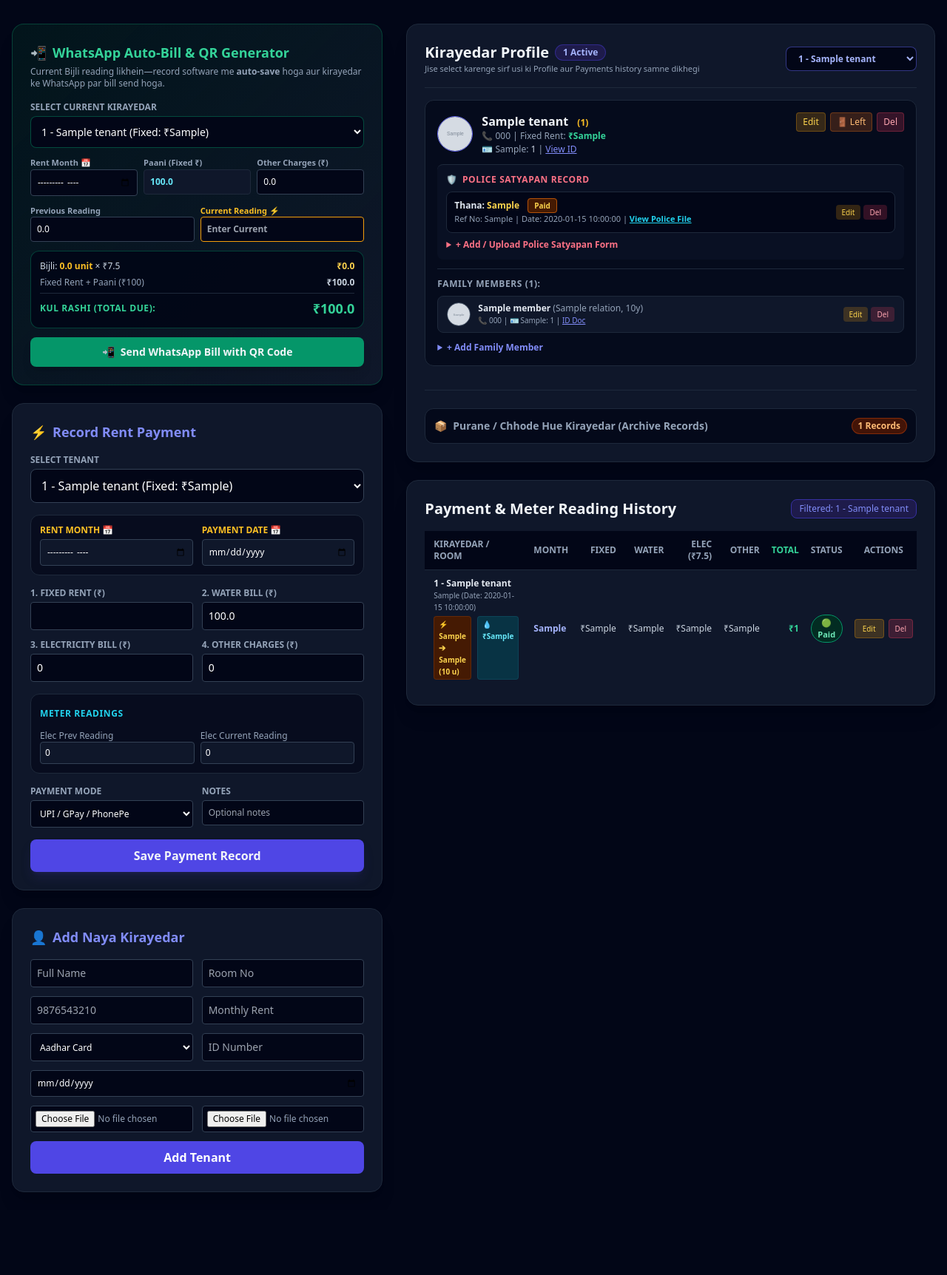
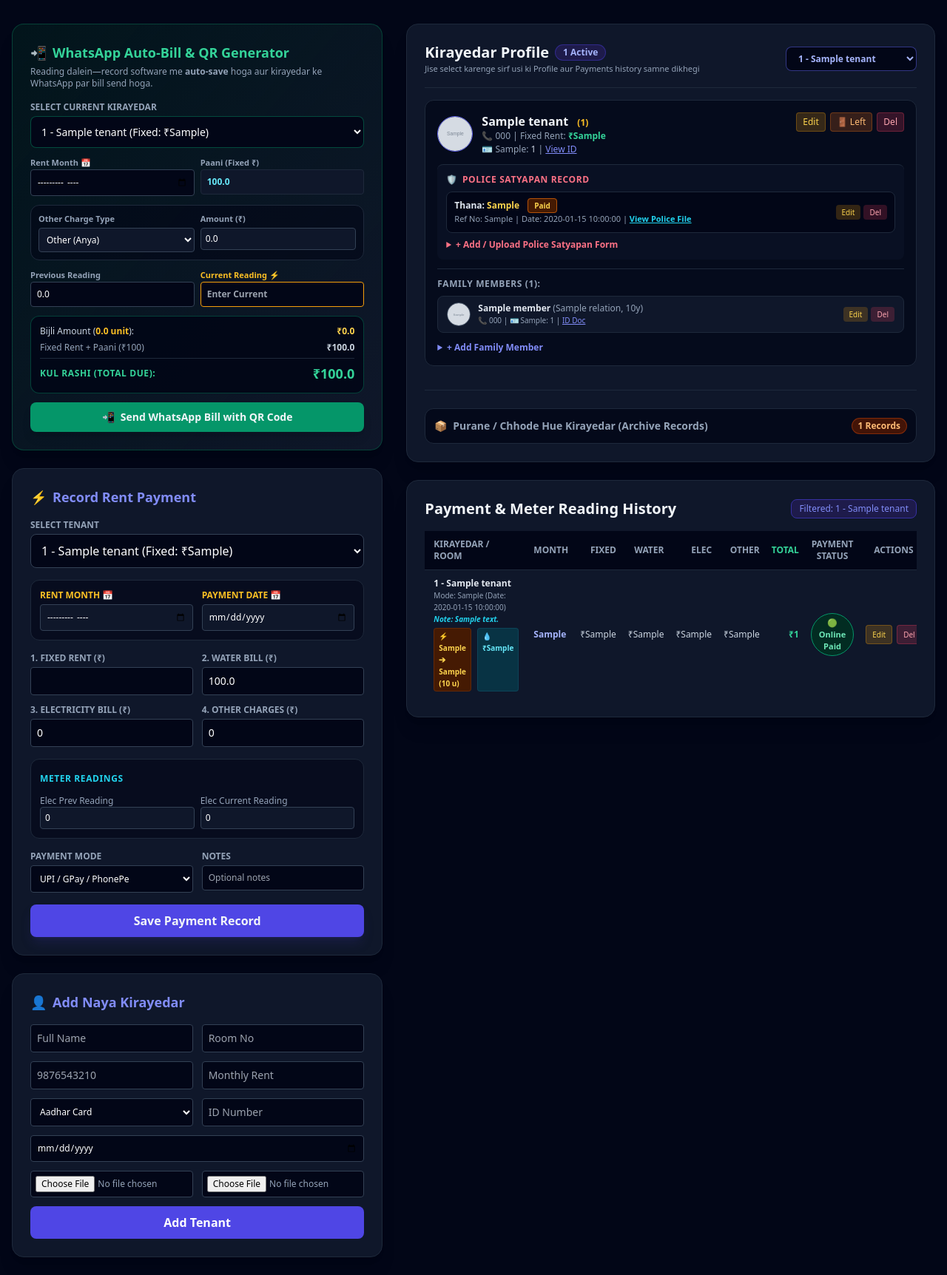
Before and after one commit to ntn9528146/rent-manager, a FastAPI app: template app/templates/index.html in a window 1280 px wide. Shown: the part 97-1821 px from the top of the page at 74% size. Before the commit the page ends 1709 px from the top, so only its background shows below. Run offline with FastAPI, Linux system fonts and the light colour scheme; the template is opened without the code that fills it: most values are stand-ins (such as "Sample title", 1, 10 or a date in 2020); grey boxes marked "Sample" are stand-in pictures; parts of the project's set-up code (start-up, migrations or seed data) failed here and were passed over; some libraries are stand-ins or nearby versions.

Commit message:
Update WhatsApp message format, add Water Tanker option, and implement Cash Paid receiver tracking

```diff
--- a/app/routes/whatsapp_billing.py
+++ b/app/routes/whatsapp_billing.py
@@ -33,6 +33,7 @@ async def send_whatsapp_bill(
     prev_reading: float = Form(0.0),
     unit_rate: float = Form(DEFAULT_ELEC_UNIT_RATE),
     water_bill: float = Form(DEFAULT_WATER_BILL),
+    other_type: str = Form("Other"),
     other_charges: float = Form(0.0),
     db: AsyncSession = Depends(get_db)
 ):
@@ -50,6 +51,7 @@ async def send_whatsapp_bill(
     formatted_month = format_month_name(for_month)
 
     # 1. AUTO-SAVE RECORD IN DATABASE (With Status = Pending)
+    notes_val = f"WhatsApp Bill ({other_type}: ₹{other_amt})" if other_amt > 0 else "Generated via WhatsApp Auto-Bill"
     try:
         payment = RentPayment(
             tenant_id=tenant_id,
@@ -64,9 +66,9 @@ async def send_whatsapp_bill(
             water_curr_reading=0.0,
             for_month=for_month.strip(),
             payment_date=date.today(),
-            payment_mode="UPI",
+            payment_mode="Pending",
             status="Pending",
-            notes="Generated via WhatsApp Auto-Bill"
+            notes=notes_val
         )
         db.add(payment)
         await db.commit()
@@ -88,26 +90,29 @@ async def send_whatsapp_bill(
             water_curr_reading=0.0,
             for_month=for_month.strip(),
             payment_date=date.today(),
-            payment_mode="UPI",
+            payment_mode="Pending",
             status="Pending",
-            notes="Generated via WhatsApp Auto-Bill"
+            notes=notes_val
         )
         db.add(payment)
         await db.commit()
 
-    # 2. UPI Intent URL & Clean Instant QR Code
+    # 2. Dynamic UPI & QR Code URL
     upi_url = f"upi://pay?pa={YOUR_UPI_ID}&pn={urllib.parse.quote(YOUR_NAME)}&am={total_due}&cu=INR&tn=Rent-{urllib.parse.quote(formatted_month)}"
     qr_view_url = f"https://api.qrserver.com/v1/create-qr-code/?size=400x400&data={urllib.parse.quote(upi_url)}"
 
+    other_label = "Water Tanker" if other_type == "Water Tanker" else "Anya Charges"
+
+    # Message me rate/unit nahi aayega, seedhe previous, current, units aur amount
     msg = (
         f"🏠 *RENT & UTILITY BILL*\n"
         f"----------------------------------\n"
         f"Kirayedar: *{tenant.name}*\n"
         f"Month: *{formatted_month}*\n\n"
         f"1. Fixed Rent: *₹{fixed_rent}*\n"
-        f"2. Bijli ({prev_reading} se {curr_reading} = {units} unit @ ₹{unit_rate}): *₹{elec_amount}*\n"
+        f"2. Bijli Bill (Last: {prev_reading} se Curr: {curr_reading} | {units} unit): *₹{elec_amount}*\n"
         f"3. Paani Charges (Fixed): *₹{water_bill}*\n"
-        f"4. Anya Charges: *₹{other_amt}*\n"
+        f"4. {other_label}: *₹{other_amt}*\n"
         f"----------------------------------\n"
         f"👉 *KUL RASHI (TOTAL DUE): ₹{total_due}*\n"
         f"----------------------------------\n\n"
@@ -124,11 +129,24 @@ async def send_whatsapp_bill(
     wa_url = f"https://wa.me/{clean_phone}?text={encoded_msg}"
     return RedirectResponse(url=wa_url, status_code=status.HTTP_303_SEE_OTHER)
 
-@router.get("/toggle-status/{payment_id}")
-async def toggle_payment_status(payment_id: int, db: AsyncSession = Depends(get_db)):
+@router.post("/update-payment-status")
+async def update_payment_status(
+    payment_id: int = Form(...),
+    pay_status: str = Form(...),
+    cash_receiver: str = Form(""),
+    db: AsyncSession = Depends(get_db)
+):
     result = await db.execute(select(RentPayment).where(RentPayment.id == payment_id))
     payment = result.scalar_one_or_none()
     if payment:
-        payment.status = "Paid" if payment.status == "Pending" else "Pending"
+        payment.status = pay_status
+        if pay_status == "Cash Paid":
+            payment.payment_mode = "Cash"
+            if cash_receiver.strip():
+                payment.notes = f"Cash given to: {cash_receiver.strip()}"
+        elif pay_status == "Online Paid":
+            payment.payment_mode = "Online / UPI"
+        else:
+            payment.payment_mode = "Pending"
         await db.commit()
     return RedirectResponse(url="/", status_code=status.HTTP_303_SEE_OTHER)
--- a/app/templates/index.html
+++ b/app/templates/index.html
@@ -31,12 +31,12 @@
             <!-- Left Column: Forms -->
             <div class="lg:col-span-5 space-y-6">
 
-                <!-- 1. INSTANT WHATSAPP BILL GENERATOR (With Live Total Pay Calculation) -->
+                <!-- 1. INSTANT WHATSAPP BILL GENERATOR (With Water Tanker/Other & Live Total) -->
                 <div class="bg-gradient-to-br from-emerald-950/40 to-slate-900 p-6 rounded-2xl border border-emerald-800/60 shadow-xl">
                     <h2 class="text-lg font-bold text-emerald-400 mb-1 flex items-center gap-2">
                         <span>📲</span> WhatsApp Auto-Bill & QR Generator
                     </h2>
-                    <p class="text-xs text-slate-400 mb-4">Current Bijli reading likhein—record software me <b>auto-save</b> hoga aur kirayedar ke WhatsApp par bill send hoga.</p>
+                    <p class="text-xs text-slate-400 mb-4">Reading dalein—record software me <b>auto-save</b> hoga aur kirayedar ke WhatsApp par bill send hoga.</p>
 
                     <form action="/billing/send-whatsapp-bill" method="POST" target="_blank" class="space-y-3">
                         <div>
@@ -48,7 +48,7 @@
                                 {% endfor %}
                             </select>
                         </div>
-                        <div class="grid grid-cols-3 gap-2">
+                        <div class="grid grid-cols-2 gap-2">
                             <div>
                                 <label class="block text-[11px] text-slate-400 font-semibold">Rent Month 📅</label>
                                 <input type="month" name="for_month" value="{{ current_month_picker }}" required class="w-full bg-slate-950 border border-slate-700 rounded p-2 text-xs text-white">
@@ -57,11 +57,23 @@
                                 <label class="block text-[11px] text-slate-400 font-semibold">Paani (Fixed ₹)</label>
                                 <input type="number" step="0.01" id="wa_water_bill" name="water_bill" value="100.0" readonly class="w-full bg-slate-900 border border-slate-800 rounded p-2 text-xs text-cyan-300 font-bold">
                             </div>
+                        </div>
+
+                        <!-- Other Charges with Dropdown Option -->
+                        <div class="grid grid-cols-2 gap-2 bg-slate-950/60 p-2.5 rounded-xl border border-slate-800">
                             <div>
-                                <label class="block text-[11px] text-slate-400 font-semibold">Other Charges (₹)</label>
-                                <input type="number" step="0.01" id="wa_other_charges" name="other_charges" value="0.0" oninput="calculateLiveTotal()" class="w-full bg-slate-950 border border-slate-700 rounded p-2 text-xs text-white">
+                                <label class="block text-[11px] text-slate-400 font-semibold mb-1">Other Charge Type</label>
+                                <select name="other_type" class="w-full bg-slate-900 border border-slate-700 rounded p-1.5 text-xs text-white">
+                                    <option value="Other" selected>Other (Anya)</option>
+                                    <option value="Water Tanker">Water Tanker</option>
+                                </select>
+                            </div>
+                            <div>
+                                <label class="block text-[11px] text-slate-400 font-semibold mb-1">Amount (₹)</label>
+                                <input type="number" step="0.01" id="wa_other_charges" name="other_charges" value="0.0" oninput="calculateLiveTotal()" class="w-full bg-slate-900 border border-slate-700 rounded p-1.5 text-xs text-white">
                             </div>
                         </div>
+
                         <div class="grid grid-cols-2 gap-2">
                             <div>
                                 <label class="block text-[11px] text-slate-400 font-semibold">Previous Reading</label>
@@ -76,7 +88,7 @@
                         <!-- LIVE BREAKUP & TOTAL DUE HIGHLIGHT BOX -->
                         <div class="bg-slate-950/90 p-3 rounded-xl border border-emerald-600/40 space-y-1.5">
                             <div class="flex items-center justify-between text-xs text-slate-300">
-                                <span>Bijli: <span id="wa_units_display" class="font-bold text-amber-400">0 unit</span> × ₹7.5</span>
+                                <span>Bijli Amount (<span id="wa_units_display" class="font-bold text-amber-400">0 unit</span>):</span>
                                 <span id="wa_elec_amt_display" class="font-semibold text-amber-300">₹0.0</span>
                             </div>
                             <div class="flex items-center justify-between text-xs text-slate-400">
@@ -421,10 +433,10 @@
                                     <th class="py-2.5 px-2">Month</th>
                                     <th class="py-2.5 px-2 text-right">Fixed</th>
                                     <th class="py-2.5 px-2 text-right">Water</th>
-                                    <th class="py-2.5 px-2 text-right">Elec (₹7.5)</th>
+                                    <th class="py-2.5 px-2 text-right">Elec</th>
                                     <th class="py-2.5 px-2 text-right">Other</th>
                                     <th class="py-2.5 px-2 text-right text-emerald-400 font-bold">Total</th>
-                                    <th class="py-2.5 px-2 text-center">Status</th>
+                                    <th class="py-2.5 px-2 text-center">Payment Status</th>
                                     <th class="py-2.5 px-2 text-center">Actions</th>
                                 </tr>
                             </thead>
@@ -433,7 +445,10 @@
                                 <tr class="payment-row hover:bg-slate-800/40 transition" data-tenant-id="{{ p.tenant.id }}">
                                     <td class="py-2.5 px-3 font-semibold text-slate-200">
                                         {{ p.tenant.room_number }} - {{ p.tenant.name }}
-                                        <div class="text-[10px] text-slate-400 font-normal">{{ p.payment_mode }} (Date: {{ p.payment_date }})</div>
+                                        <div class="text-[10px] text-slate-400 font-normal">Mode: {{ p.payment_mode }} (Date: {{ p.payment_date }})</div>
+                                        {% if p.notes %}
+                                        <div class="text-[10px] text-cyan-400 italic">Note: {{ p.notes }}</div>
+                                        {% endif %}
                                         <div class="flex gap-2 mt-1 text-[10px]">
                                             <span class="bg-amber-950 text-amber-300 px-1.5 py-0.5 rounded border border-amber-800/40">
                                                 ⚡ {{ p.elec_prev_reading }} ➔ {{ p.elec_curr_reading }} ({{ (p.elec_curr_reading - p.elec_prev_reading)|round(1) }} u)
@@ -449,15 +464,15 @@
                                     <td class="py-2.5 px-2 text-right text-slate-300">₹{{ p.electricity_bill }}</td>
                                     <td class="py-2.5 px-2 text-right text-slate-300">₹{{ p.other_charges }}</td>
                                     <td class="py-2.5 px-2 text-right font-bold text-emerald-400">₹{{ p.total_paid }}</td>
-                                    <!-- Paid / Pending Status Toggle -->
+                                    <!-- Paid / Pending Status Selector Trigger -->
                                     <td class="py-2.5 px-2 text-center">
-                                        <a href="/billing/toggle-status/{{ p.id }}" class="cursor-pointer inline-flex items-center gap-1 px-2 py-0.5 rounded-full text-[11px] font-bold border transition {% if p.status == 'Paid' %}bg-emerald-950 text-emerald-300 border-emerald-600 hover:bg-emerald-900{% else %}bg-amber-950 text-amber-300 border-amber-600 hover:bg-amber-900{% endif %}" title="Click to Switch Paid/Pending">
-                                            <span>{% if p.status == 'Paid' %}🟢 Paid{% else %}🟡 Pending{% endif %}</span>
-                                        </a>
+                                        <button type="button" onclick="openModal('status-pay-modal-{{ p.id }}')" class="cursor-pointer inline-flex items-center gap-1 px-2.5 py-1 rounded-full text-[11px] font-bold border transition {% if p.status == 'Cash Paid' %}bg-blue-950 text-blue-300 border-blue-600{% elif p.status == 'Online Paid' or p.status == 'Paid' %}bg-emerald-950 text-emerald-300 border-emerald-600{% else %}bg-amber-950 text-amber-300 border-amber-600{% endif %}">
+                                            {% if p.status == 'Cash Paid' %}💵 Cash Paid{% elif p.status == 'Online Paid' or p.status == 'Paid' %}🟢 Online Paid{% else %}🟡 Pending{% endif %}
+                                        </button>
                                     </td>
                                     <td class="py-2.5 px-2 text-center">
                                         <div class="flex items-center justify-center gap-1.5">
-                                            <button type="button" onclick="openModal('edit-pay-modal-{{ p.id }}')" class="cursor-pointer text-[10px] bg-amber-500/20 hover:bg-amber-500/40 text-amber-300 px-2.5 py-1 rounded border border-amber-500/30">Edit</button>
+                                            <button type="button" onclick="openModal('edit-pay-modal-{{ p.id }}')" class="cursor-pointer text-[10px] bg-amber-500/20 hover:bg-amber-500/40 text-amber-300 px-2 py-1 rounded border border-amber-500/30">Edit</button>
                                             <a href="/payments/{{ p.id }}/delete" onclick="return confirm('Delete payment entry?')" class="text-[10px] bg-rose-500/20 hover:bg-rose-500/40 text-rose-300 px-2 py-1 rounded border border-rose-500/30">Del</a>
                                         </div>
                                     </td>
@@ -476,6 +491,38 @@
     </div>
 
     <!-- ================= MODALS ================= -->
+
+    <!-- Status Change Modal (Cash with receiver name vs Online vs Pending) -->
+    {% for p in payments %}
+    <div id="status-pay-modal-{{ p.id }}" style="display: none;" class="fixed inset-0 z-50 items-center justify-center bg-black/80 p-4">
+        <div class="bg-slate-900 border border-slate-700 p-6 rounded-2xl max-w-sm w-full space-y-4 shadow-2xl">
+            <div class="flex items-center justify-between pb-2 border-b border-slate-800">
+                <h3 class="font-bold text-sm text-indigo-400">Payment Status Update</h3>
+                <button type="button" onclick="closeModal('status-pay-modal-{{ p.id }}')" class="text-slate-400 hover:text-white font-bold text-sm">✕</button>
+            </div>
+            <p class="text-xs text-slate-300">Tenant: <b>{{ p.tenant.name }}</b> (Total: ₹{{ p.total_paid }})</p>
+            <form action="/billing/update-payment-status" method="POST" class="space-y-3 text-xs">
+                <input type="hidden" name="payment_id" value="{{ p.id }}">
+                <div>
+                    <label class="block text-slate-400 mb-1 font-semibold">Select Status</label>
+                    <select name="pay_status" id="status_sel_{{ p.id }}" onchange="toggleCashBox(this.value, 'cash_box_{{ p.id }}')" class="w-full bg-slate-950 border border-slate-700 p-2 rounded text-white text-xs">
+                        <option value="Pending" {% if p.status == 'Pending' %}selected{% endif %}>🟡 Pending (Unpaid)</option>
+                        <option value="Online Paid" {% if p.status == 'Online Paid' or p.status == 'Paid' %}selected{% endif %}>🟢 Online / UPI Paid</option>
+                        <option value="Cash Paid" {% if p.status == 'Cash Paid' %}selected{% endif %}>💵 Cash Paid</option>
+                    </select>
+                </div>
+                <div id="cash_box_{{ p.id }}" style="display: {% if p.status == 'Cash Paid' %}block{% else %}none{% endif %};" class="space-y-1">
+                    <label class="block text-amber-400 font-semibold text-[11px]">Cash Kisko Diye? (Receiver Name)</label>
+                    <input type="text" name="cash_receiver" placeholder="Jaise: Nitin Tripathi / Mummy / Self" class="w-full bg-slate-950 border border-amber-500/60 p-2 rounded text-white text-xs">
+                </div>
+                <div class="flex justify-end gap-2 pt-2 border-t border-slate-800">
+                    <button type="button" onclick="closeModal('status-pay-modal-{{ p.id }}')" class="bg-slate-700 px-3 py-1.5 rounded text-white">Cancel</button>
+                    <button type="submit" class="bg-emerald-600 hover:bg-emerald-500 px-4 py-1.5 rounded text-white font-bold">Update Status</button>
+                </div>
+            </form>
+        </div>
+    </div>
+    {% endfor %}
 
     <!-- Tenant Left Modal -->
     {% for t in tenants %}
@@ -639,6 +686,13 @@
             if (m) m.style.display = 'none';
         }
 
+        function toggleCashBox(statusVal, boxId) {
+            const box = document.getElementById(boxId);
+            if (box) {
+                box.style.display = (statusVal === 'Cash Paid') ? 'block' : 'none';
+            }
+        }
+
         window.addEventListener('click', function(e) {
             if (e.target.classList.contains('fixed') && e.target.classList.contains('z-50')) {
                 e.target.style.display = 'none';
@@ -666,7 +720,6 @@
             const elecAmount = units * elecRate;
             const totalDue = fixedRent + waterBill + elecAmount + otherCharges;
 
-            // Update UI elements
             document.getElementById('wa_units_display').innerText = units.toFixed(1) + ' unit';
             document.getElementById('wa_elec_amt_display').innerText = '₹' + elecAmount.toFixed(1);
             document.getElementById('wa_fixed_plus_water').innerText = '₹' + (fixedRent + waterBill).toFixed(1);
@@ -705,7 +758,6 @@
                 }
             });
 
-            // Notice badge update
             const notice = document.getElementById('payment_filter_notice');
             if (notice) {
                 if (tenantId === 'all') {
@@ -716,7 +768,6 @@
                 }
             }
 
-            // Update Fixed Rent in second form
             if (mainSelect && tenantId !== 'all') {
                 const opt = mainSelect.querySelector(`option[value="${tenantId}"]`);
                 if (opt && opt.dataset.rent) {
@@ -724,7 +775,6 @@
                 }
             }
 
-            // Recalculate live total for the selected tenant
             calculateLiveTotal();
         }
 
```
